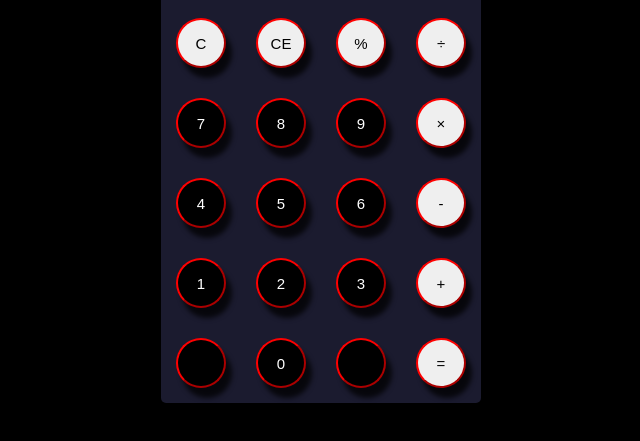
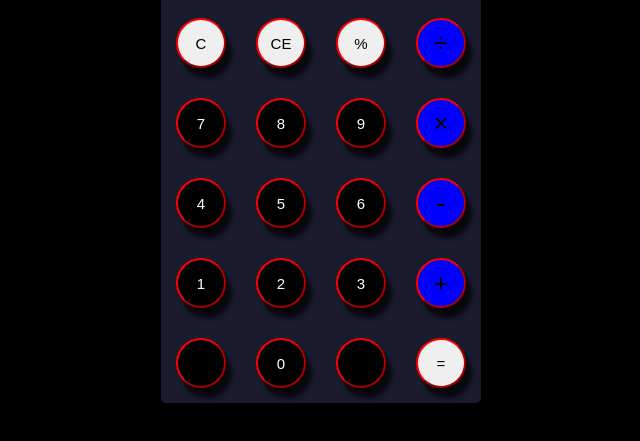
Before and after one commit to FahimMuntashir/js-Calculator, a plain HTML site: page index.html in a window 1280 px wide. Shown: the part 135-576 px from the top of the page, without its empty margins (319-959 px from the left). Drawn offline with nearby package versions, Linux system fonts and the light colour scheme.

Commit message:
final Design

```diff
--- a/css/styles.css
+++ b/css/styles.css
@@ -70,3 +70,25 @@ body{
 .operator:focus, .number:focus, .blank:focus {
   outline: 0;
 }
+
+
+button:nth-child(4){
+  font-size: 25px;
+  background-color: blue;
+
+}
+button:nth-child(8){
+  font-size: 25px;
+  background-color: blue;
+
+}
+button:nth-child(12){
+  font-size: 25px;
+  background-color: blue;
+
+}
+button:nth-child(16){
+  font-size: 25px;
+  background-color: blue;
+
+}
```
